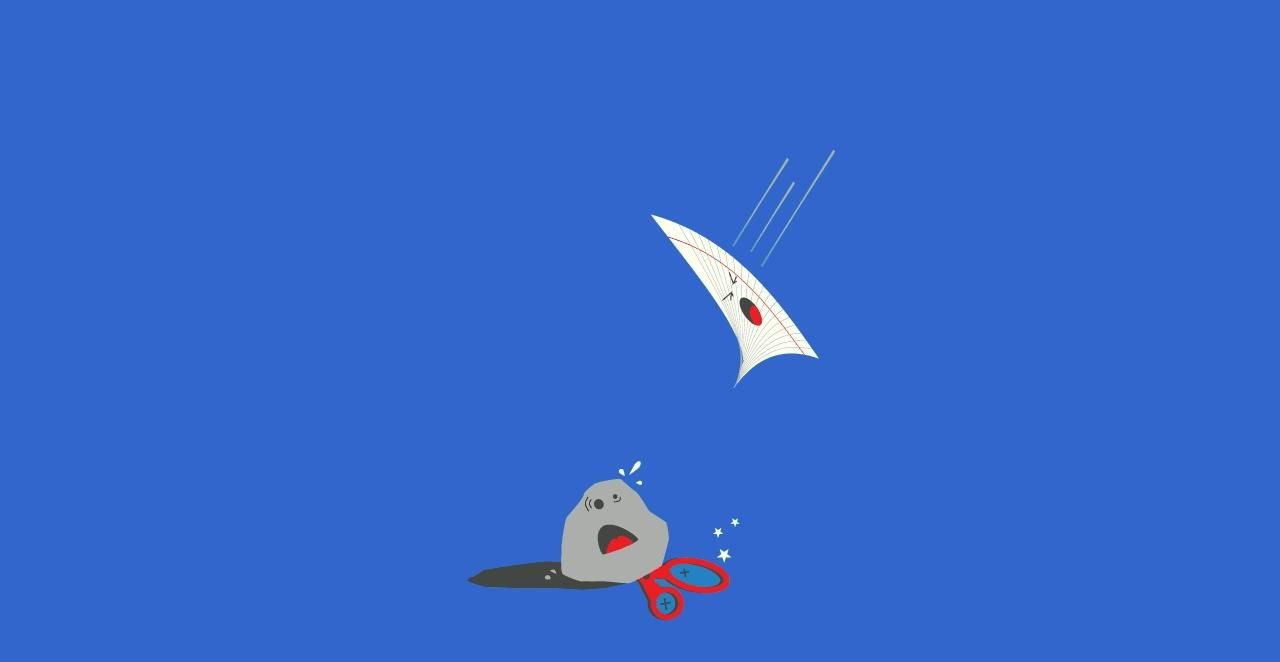
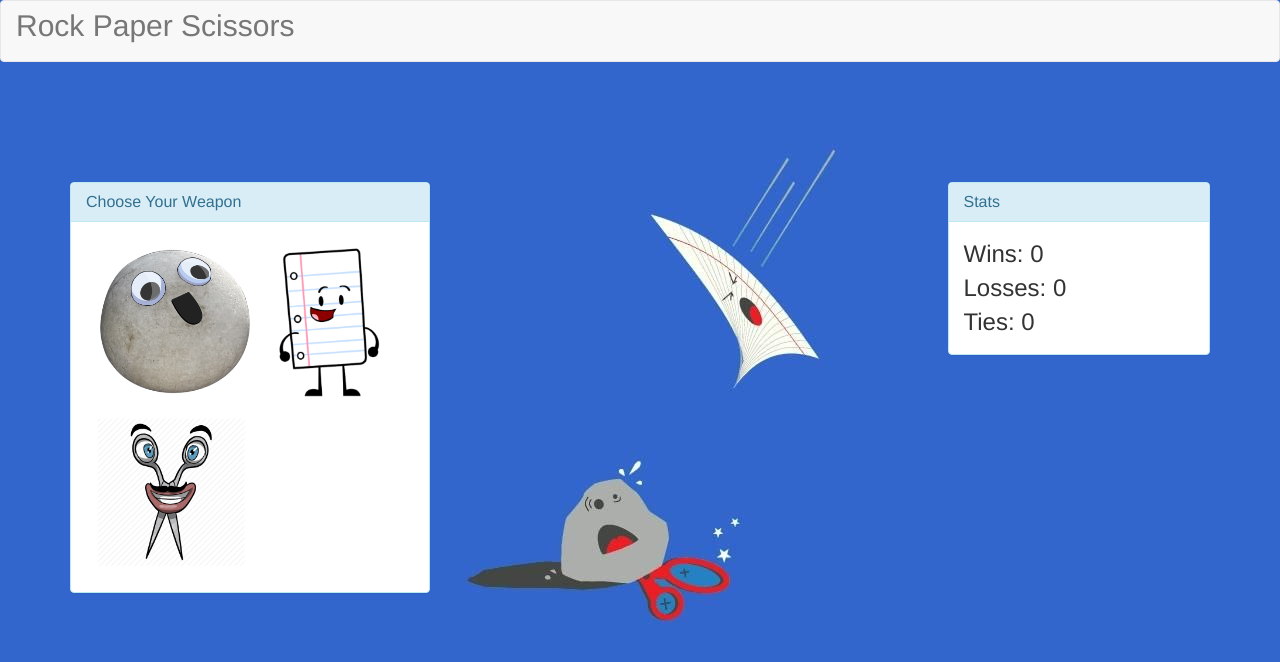
Before and after one commit to natalieike/RPS-Multiplayer, a plain HTML site: page index.html in a window 1280 px wide. Drawn offline with nearby package versions, Linux system fonts and the light colour scheme.

Commit message:
Complete basic HTML, rough out gameplay

```diff
--- a/assets/css/style.css
+++ b/assets/css/style.css
@@ -1,3 +1,20 @@
 body{
 	background-image: url("../images/rpsBackground1.jpg");
 }
+
+.choice-img{
+	height: 150px;
+	margin: 10px;
+}
+
+.choice-panel{
+	margin-top: 100px;
+}
+
+.title{
+	font-size: 30px;
+}
+
+.stats{
+	font-size: 24px;
+}
--- a/assets/javascript/app.js
+++ b/assets/javascript/app.js
@@ -7,6 +7,8 @@ To set up authentication rules:
   }
 }
 */
+$(document).ready(function(){
+
 // Initialize Firebase
 var config = {
   apiKey: "AIzaSyDZUo90sysBbHvPRZFHPrzrz3bwILXz3VM",
@@ -17,3 +19,30 @@ To set up authentication rules:
   messagingSenderId: "1094506110859"
 };
 firebase.initializeApp(config);
+
+//Global Variables
+var database = firebase.database(); //pointer to firebase database
+var userInputArray = []; //stores the user inputs
+
+//Determines the winner
+var determineWinner = function(){
+	var resultsArray = [["T", 2, 1], [1, "T", 2], [2, 1, "T"]];
+	var user1 = userInputArray[0];
+	var user2 = userInputArray[1];
+	var result = resultsArray[user1][user2];
+};
+
+//Pushes the data to database
+var pushDataToDatabase = function(key){
+
+}
+
+//Click Handler for Weapon Choice
+$(".choice-img").click(function(){
+	var key = $(this).attr("data-key");
+	$("#weapon-choices").hide();
+	$("#choice-results-heading").text("Results");
+	pushDataToDatabase(key);
+});
+
+});
--- a/index.html
+++ b/index.html
@@ -9,7 +9,56 @@
 </head>
 <body>
 
+	<nav class="navbar navbar-default">
+  	<div class="container-fluid">
+    <!-- Brand and toggle get grouped for better mobile display -->
+    	<div class="navbar-header">
+      	<p class="navbar-brand title">Rock Paper Scissors</p>
+    	</div> <!--/.navbar-header-->
+  	</div><!-- /.container-fluid -->
+	</nav>
 
+	<div class="container">
+		<div class="row">
+			<div class="col-sm-4">
+				<div class="panel panel-info choice-panel">
+  				<div class="panel-heading">
+    				<h3 class="panel-title" id="choice-results-heading">
+    					Choose Your Weapon
+    				</h3>
+  				</div> <!-- /.panel-heading -->
+  				<div class="panel-body">
+  					<div id="weapon-choices">
+    					<img src="assets/images/rock_thumb.png" class="choice-img" id="rock" data-key="0">
+    					<img src="assets/images/Smart_Paper.png" class="choice-img" id="paper" data-key="1">
+    					<img src="assets/images/scissors-emoji.png" class="choice-img" id="scissors" data-key="2">
+    				</div> <!-- /#weapon-choices -->
+    				<div id="results"></div>
+  				</div> <!-- /.panel-body -->
+				</div> <!-- /.panel -->
+			</div> <!-- /.col-sm-4 -->
+
+			<div class="col-sm-3 col-sm-offset-5">
+				<div class="panel panel-info choice-panel">
+  				<div class="panel-heading">
+    				<h3 class="panel-title">Stats</h3>
+  				</div> <!-- /.panel-heading -->
+  				<div class="panel-body">
+    				<div class="stats" id="Wins" data-wins="0">
+    					Wins: 0
+    				</div>
+    				<div class="stats" id="Losses" data-losses="0">
+    					Losses: 0
+    				</div>
+    				<div class="stats" id="Ties" data-ties="0">
+    					Ties: 0
+    				</div>
+  				</div> <!-- /.panel-body -->
+				</div> <!-- /.panel -->
+			</div> <!-- /.col-sm-3 .col-sm-offset-5 -->
+
+		</div> <!-- /.row (row 1) -->
+	</div> <!-- /.container -->
 
 	<!-- Firebase -->
 	<script src="https://www.gstatic.com/firebasejs/4.2.0/firebase.js"></script>
```
Also changed, not shown: assets/images/Smart_Paper.png (added), assets/images/rock_thumb.png (added), assets/images/scissors-emoji.png (added). Lines whose indentation alone changed are shown as unchanged.
